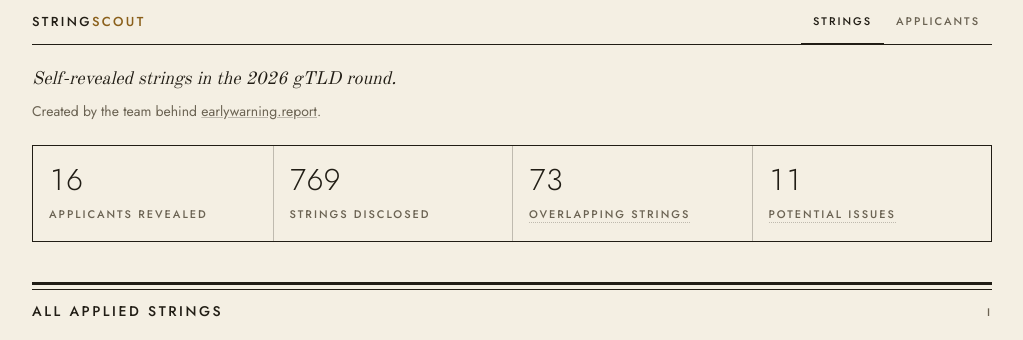
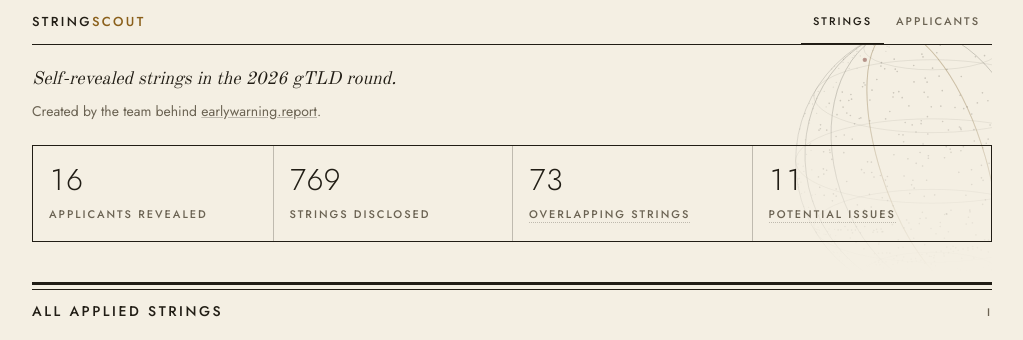
Before and after one commit to aslobodnik/stringscout, a Next.js app: page / in a window 1280 px wide. Shown: the top 340 px of the page, without its empty margins (128-1151 px from the left). Built offline with nearby package versions, Linux system fonts and the light colour scheme.

Commit message:
root zone globe in the header

```diff
--- a/app/page.tsx
+++ b/app/page.tsx
@@ -3,6 +3,7 @@ import { applicantMarks, stats, stringRows } from "@/lib/derive";
 import StringsTable, { type UiStringRow } from "@/components/StringsTable";
 import { TopBar } from "@/components/PageHeader";
 import Footer from "@/components/Footer";
+import RootGlobe from "@/components/RootGlobe";
 
 function SectionHead({ n, title }: { n: string; title: string }) {
   return (
@@ -21,11 +22,15 @@ export default function Home() {
     <div className="mx-auto max-w-5xl px-5 sm:px-8 pb-20">
       {/* Header */}
       <TopBar current="/" />
-      <header className="pb-6">
-        <h1 className="serif italic mt-5 text-base sm:text-lg font-normal text-ink max-w-2xl">
+      {/* The globe spans the header and the stat block: a sphere cut flat by a
+          100px header reads as an accident. */}
+      <div className="relative overflow-hidden">
+      <RootGlobe className="pointer-events-none absolute -right-24 -top-6 w-[210px] h-[210px] sm:w-[280px] sm:h-[280px] sm:-right-20" />
+      <header className="relative pb-6">
+        <h1 className="relative serif italic mt-5 text-base sm:text-lg font-normal text-ink max-w-2xl">
           Self-revealed strings in the 2026 gTLD round.
         </h1>
-        <p className="mt-2 text-sm text-ink-soft">
+        <p className="relative mt-2 text-sm text-ink-soft">
           Created by the team behind{" "}
           <a
             href="https://earlywarning.report"
@@ -40,7 +45,7 @@ export default function Home() {
       </header>
 
       {/* All strings */}
-      <section className="mb-14">
+      <section className="relative mb-14">
         <StringsTable
           stats={s}
           rows={rows.map(
@@ -57,6 +62,8 @@ export default function Home() {
           )}
         />
       </section>
+
+      </div>
 
       {/* Sources */}
       <section className="mb-14">
--- /dev/null
+++ b/components/RootGlobe.tsx
@@ -0,0 +1,150 @@
+import { rootZone } from "@/data/rootZone";
+import { stringRows } from "@/lib/derive";
+
+// An engraved globe carrying the namespace this site tracks: one dot per
+// delegated TLD, placed at coordinates hashed from the string itself, so the
+// map is stable across builds. Oxblood dots are the disclosed strings that
+// already collide with the root zone. Computed at build time, no script ships.
+
+const TILT = (18 * Math.PI) / 180;
+const R = 150;
+
+// FNV-1a. Every string here is an A-label, so char codes are bytes.
+function hash(s: string) {
+  let h = 2166136261;
+  for (let i = 0; i < s.length; i++) {
+    h ^= s.charCodeAt(i);
+    h = Math.imul(h, 16777619) >>> 0;
+  }
+  return h;
+}
+
+function place(s: string) {
+  const h = hash(s);
+  const lon = ((h & 0xffff) / 0xffff) * 360 - 180;
+  const lat = (Math.asin(((h >>> 16) / 0xffff) * 2 - 1) * 180) / Math.PI;
+  const la = (lat * Math.PI) / 180;
+  const lo = (lon * Math.PI) / 180;
+  const depth =
+    Math.sin(TILT) * Math.sin(la) +
+    Math.cos(TILT) * Math.cos(la) * Math.cos(lo);
+  if (depth <= 0.06) return null; // far side
+  return {
+    x: R * Math.cos(la) * Math.sin(lo),
+    y: -R * (Math.cos(TILT) * Math.sin(la) - Math.sin(TILT) * Math.cos(la) * Math.cos(lo)),
+    depth,
+  };
+}
+
+const round = (n: number) => Math.round(n * 10) / 10;
+
+export default function RootGlobe({ className = "" }: { className?: string }) {
+  const flagged = new Set(
+    stringRows()
+      .filter((r) => r.issues.length)
+      .map((r) => r.punycode)
+  );
+
+  const dots = rootZone
+    .map((tld) => ({ tld, p: place(tld) }))
+    .filter((d): d is { tld: string; p: NonNullable<ReturnType<typeof place>> } => d.p !== null);
+
+  return (
+    <svg
+      viewBox={`${-R - 4} ${-R - 4} ${2 * R + 8} ${2 * R + 8}`}
+      className={className}
+      aria-hidden="true"
+      focusable="false"
+    >
+      {/* The header is shorter than the sphere, so the bottom is faded out
+          rather than sliced flat by the overflow edge. */}
+      <defs>
+        <linearGradient id="globe-fade" x1="0" y1="0" x2="0" y2="1">
+          <stop offset="0.26" stopColor="#fff" stopOpacity="1" />
+          <stop offset="0.62" stopColor="#fff" stopOpacity="0.45" />
+          <stop offset="0.9" stopColor="#fff" stopOpacity="0" />
+        </linearGradient>
+        <mask id="globe-mask" maskUnits="userSpaceOnUse" x={-R - 4} y={-R - 4} width={2 * R + 8} height={2 * R + 8}>
+          <rect x={-R - 4} y={-R - 4} width={2 * R + 8} height={2 * R + 8} fill="url(#globe-fade)" />
+        </mask>
+      </defs>
+      <g mask="url(#globe-mask)">
+      {/* meridians, one in gold */}
+      {[1, 2, 3, 4, 5, 6, 7].map((i) => {
+        const rx = Math.abs(R * Math.cos((Math.PI * i) / 8));
+        if (rx < 0.6) return null;
+        const gold = i === 5;
+        return (
+          <ellipse
+            key={`lon-${i}`}
+            cx="0"
+            cy="0"
+            rx={round(rx)}
+            ry={R}
+            fill="none"
+            stroke={gold ? "var(--gold)" : "var(--ink)"}
+            strokeWidth={gold ? 1.1 : 0.8}
+            opacity={gold ? 0.22 : 0.13}
+            transform="rotate(-18)"
+          />
+        );
+      })}
+
+      {/* parallels */}
+      {[-60, -30, 0, 30, 60].map((lat) => {
+        const la = (lat * Math.PI) / 180;
+        const rx = R * Math.cos(la);
+        return (
+          <ellipse
+            key={`lat-${lat}`}
+            cx="0"
+            cy={round(-R * Math.sin(la) * Math.cos(TILT))}
+            rx={round(rx)}
+            ry={round(Math.abs(rx * Math.sin(TILT)))}
+            fill="none"
+            stroke="var(--ink)"
+            strokeWidth="0.7"
+            opacity="0.12"
+          />
+        );
+      })}
+
+      <circle
+        cx="0"
+        cy="0"
+        r={R}
+        fill="none"
+        stroke="var(--ink)"
+        strokeWidth="1"
+        opacity="0.16"
+      />
+
+      {/* the root zone */}
+      {dots.map(({ tld, p }) => (
+        <circle
+          key={tld}
+          cx={round(p.x)}
+          cy={round(p.y)}
+          r={p.depth > 0.5 ? 0.9 : 0.7}
+          fill="var(--ink)"
+          opacity={round(0.08 + 0.14 * p.depth)}
+        />
+      ))}
+
+      {/* disclosed strings that collide with it */}
+      {dots
+        .filter(({ tld }) => flagged.has(tld))
+        .map(({ tld, p }) => (
+          <circle
+            key={`f-${tld}`}
+            cx={round(p.x)}
+            cy={round(p.y)}
+            r="2.4"
+            fill="var(--oxblood)"
+            opacity="0.45"
+          />
+        ))}
+      </g>
+    </svg>
+  );
+}
```
